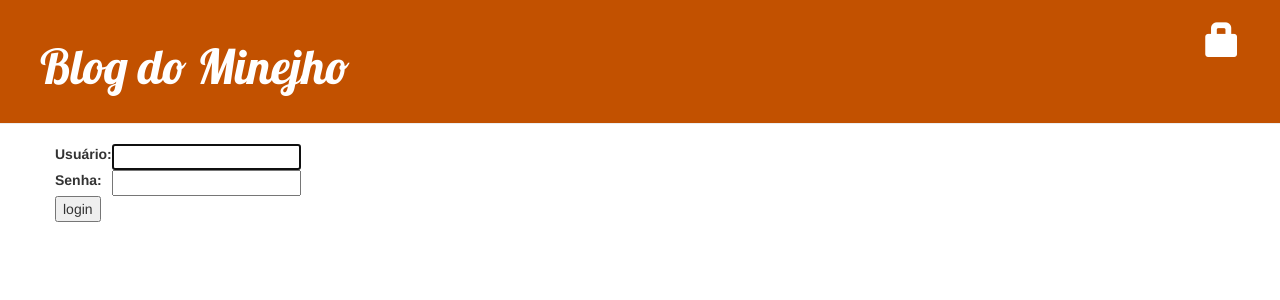
After one commit to JhonnyJohnJones/my-first-blog, a Django app: page /accounts/login/ in a window 1280 px wide. The commit adds this page. Shown: the top 300 px of the page. Run offline with Django 3.2, Linux system fonts and the light colour scheme; parts of the project's set-up code (start-up, migrations or seed data) failed here and were passed over; some libraries are stand-ins or nearby versions.

Commit message:
login e logout

```diff
--- a/blog/templates/blog/base.html
+++ b/blog/templates/blog/base.html
@@ -15,6 +15,9 @@
         {% if user.is_authenticated %}
             <a href="{% url 'post_new' %}" class="top-menu"><span class="glyphicon glyphicon-plus"></span></a>
             <a href="{% url 'post_draft_list' %}" class="top-menu"><span class="glyphicon glyphicon-edit"></span></a>
+            <p class="top-menu">Hello {{ user.username }} <small>(<a href="{% url 'logout' %}">Log out</a>)</small></p>
+        {% else %}
+            <a href="{% url 'login' %}" class="top-menu"><span class="glyphicon glyphicon-lock"></span></a>
         {% endif %}
         <h1><a href="/">Blog do Minejho</a></h1>
     </div>
--- /dev/null
+++ b/blog/templates/registration/login.html
@@ -0,0 +1,23 @@
+{% extends 'blog/base.html' %}
+
+{% block content %}
+    {% if form.errors %}
+        <p>Your username and password didn't match. Please try again.</p>
+    {% endif %}
+
+    <form action="{% url 'login' %}" method="post">
+    {% csrf_token %}
+        <table>
+            <tr>
+                <td>{{ form.username.label_tag }}</td>
+                <td>{{ form.username }}</td>
+            </tr>
+            <tr>
+                <td>{{ form.password.label_tag }}</td>
+                <td>{{ form.password }}</td>
+            </tr>
+        </table>
+        <input type="submit" value="login">
+        <input type="hidden" name="next" value="{{next}}">
+    </form>
+{% endblock %}
--- a/blog/urls.py
+++ b/blog/urls.py
@@ -9,5 +9,5 @@ urlpatterns = [
     path('post/<int:pk>/edit/', views.post_edit, name='post_edit'),
     path('drafts/', views.post_draft_list, name='post_draft_list'),
     path('post/<pk>/publish/', views.post_publish, name='post_publish'),
-    path('post/<pk>/remove/', views.post_remove, name='post_remove')
+    path('post/<pk>/remove/', views.post_remove, name='post_remove'),
 ]
--- a/blog/views.py
+++ b/blog/views.py
@@ -2,6 +2,7 @@ from asyncio.windows_events import NULL
 from django.shortcuts import render, get_object_or_404
 from django.utils import timezone
 from django.shortcuts import redirect
+from django.contrib.auth.decorators import login_required
 from .models import Post
 from .forms import PostForm
 
@@ -16,6 +17,7 @@ def post_detail(request, pk):
     post = get_object_or_404(Post, pk=pk)
     return render(request, 'blog/post_detail.html', {'post': post})
 
+@login_required
 def post_new(request):
     if request.method == 'POST':
         form = PostForm(request.POST)
@@ -28,6 +30,7 @@ def post_new(request):
         form = PostForm()
     return render(request, 'blog/post_edit.html', {'form': form})
 
+@login_required
 def post_edit(request, pk):
     post = get_object_or_404(Post, pk = pk)
     if request.method == 'POST':
@@ -41,15 +44,18 @@ def post_edit(request, pk):
         form = PostForm(instance=post)
     return render(request, 'blog/post_edit.html', {'form': form})
 
+@login_required
 def post_draft_list(request):
     posts = Post.objects.filter(published_date__isnull = True).order_by('created_date')
     return render(request, 'blog/post_draft_list.html', {'posts': posts})
 
+@login_required
 def post_publish(request, pk):
     post = get_object_or_404(Post, pk=pk)
     post.publish()
     return redirect('post_detail', pk=pk)
 
+@login_required
 def post_remove(request, pk):
     post = get_object_or_404(Post, pk=pk)
     post.delete()
--- a/mysite/settings.py
+++ b/mysite/settings.py
@@ -127,3 +127,7 @@ STATIC_ROOT = os.path.join(BASE_DIR, "static")
 # https://docs.djangoproject.com/en/3.2/ref/settings/#default-auto-field
 
 DEFAULT_AUTO_FIELD = 'django.db.models.BigAutoField'
+
+LOGIN_REDIRECT_URL = '/'
+
+LOGOUT_REDIRECT_URL = '/'
--- a/mysite/urls.py
+++ b/mysite/urls.py
@@ -16,7 +16,11 @@ Including another URLconf
 from django.contrib import admin
 from django.urls import path, include
 
+from django.contrib.auth import views
+
 urlpatterns = [
     path('admin/', admin.site.urls),
+    path('accounts/login/', views.LoginView.as_view(), name='login'),
+    path('accounts/logout/', views.LogoutView.as_view(), name='logout'),
     path('', include('blog.urls'))
 ]
```
